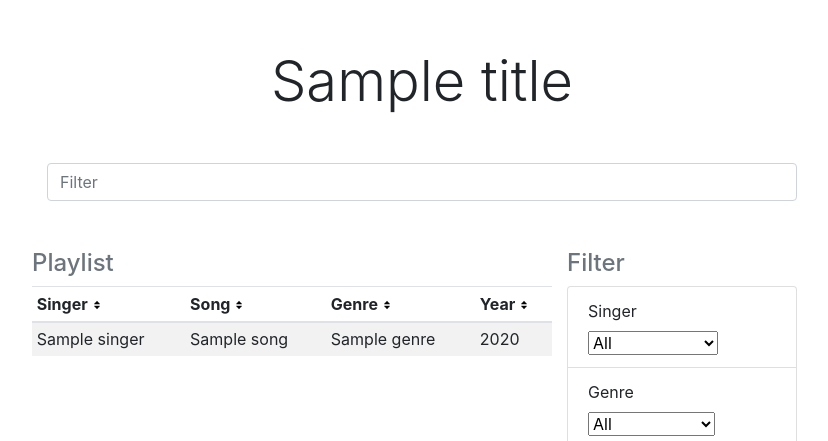
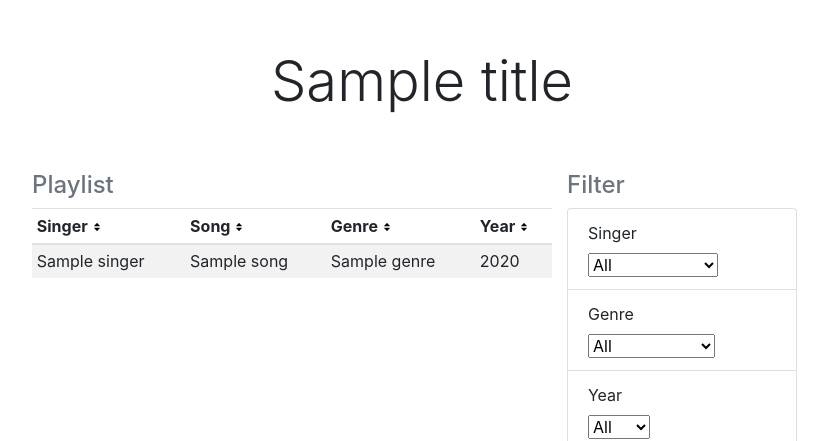
Before and after one commit to aprakhotski/SinglepageApp, a Symfony app: template templates/main/index.html.twig in a window 1280 px wide. Shown: the top 441 px of the page, without its empty margins (218-1046 px from the left). Run offline with Twig, Linux system fonts and the light colour scheme; the template is opened without the code that fills it: most values are stand-ins (such as "Sample title", 1, 10 or a date in 2020); some libraries are stand-ins or nearby versions.

Commit message:
Add filter2.0 and Delete filter 1.0

```diff
--- a/templates/main/index.html.twig
+++ b/templates/main/index.html.twig
@@ -7,8 +7,6 @@
                 <h1 class="display-4 text-center ">
                     {{ title }}
                 </h1>
-
-                <input id="filter-input" class="form-control mt-5" type="text" placeholder="Filter">
 
                 <div class="row g-3 ">
                     <div class="col-md-5 col-lg-4 order-md-last">
```
Also changed, not shown: public/assets/framework/js/main.js.
